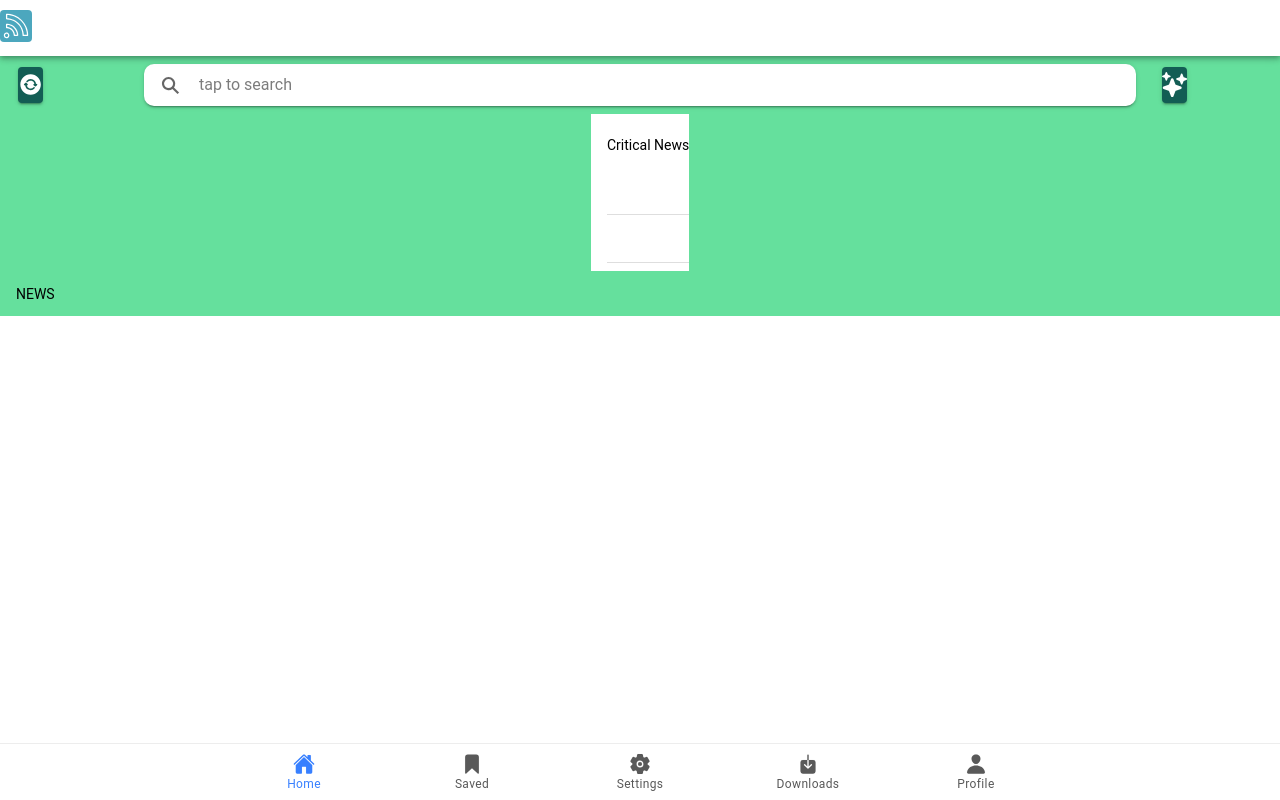
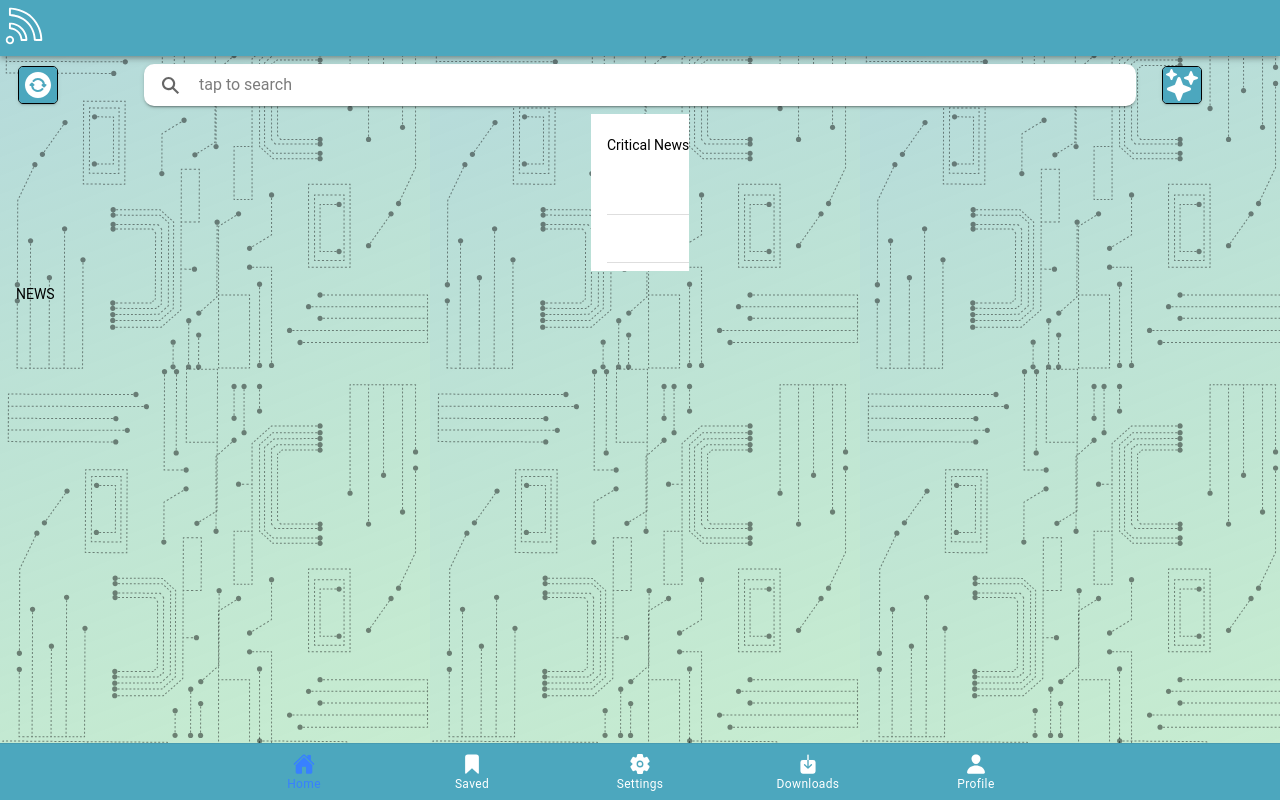
Before and after one commit to Konstantinos-Chatzistavrou/Threat-Watch, a React (Vite) app in the folder ui/: page /home in a window 1280 px wide. Built offline with nearby package versions, Linux system fonts and the light colour scheme.

Commit message:
150: Added matching theme and background circuit overlay

```diff
--- /dev/null
+++ b/ui/src/app/App.css
@@ -0,0 +1,33 @@
+ion-row {
+    display: flex;
+    align-items: center;
+    justify-content: center;
+    height: 100%;
+}
+
+ion-icon.xl {
+    font-size: 3rem;
+}
+
+ion-searchbar.custom {
+    --border-radius: 10px;
+}
+
+ion-content {
+    --background: url('../assets/background.svg');
+}
+
+ion-tab-bar, ion-toolbar {
+    --background: #4CA7BE;
+}
+
+ion-button.custom {
+    --background: #4CA7BE;
+    border: 1px solid black;
+    border-radius: 5px;
+    width: 2.5rem;
+}
+
+ion-tab-button:not(.tab-selected) {
+    color: white;
+}
--- a/ui/src/app/App.tsx
+++ b/ui/src/app/App.tsx
@@ -36,6 +36,7 @@ import "@ionic/react/css/display.css";
 /* Theme variables */
 import "./theme/variables.css";
 import React from "react";
+import "./App.css";
 
 setupIonicReact();
 
--- a/ui/src/app/common/Header/Header.tsx
+++ b/ui/src/app/common/Header/Header.tsx
@@ -1,16 +1,15 @@
 import { IonHeader, IonIcon, IonToolbar } from "@ionic/react";
-import logo from "../../../assets/icons/i9ICnO01.svg";
+import logo from "../../../assets/icons/tw-logo.svg";
 import React from "react";
 
 const Header: React.FC = () => (
   <IonHeader>
     <IonToolbar>
       <IonIcon
+        className="xl"
         aria-hidden="true"
         src={logo}
-        size="large"
         style={{
-          backgroundColor: "#4CA7BE",
           borderRadius: "4px",
         }}
       />
--- a/ui/src/app/pages/home/index.css
+++ /dev/null
@@ -1,15 +0,0 @@
-ion-row {
-    display: flex;
-    background-color: #65E09D;
-    align-items: center;
-    justify-content: center;
-    height: 100%;
-}
-
-ion-searchbar.custom {
-    --border-radius: 10px;
-}
-
-ion-button.custom {
-    --background: #135d54;
-}
--- a/ui/src/app/pages/home/index.tsx
+++ b/ui/src/app/pages/home/index.tsx
@@ -12,7 +12,6 @@ import {
   IonRow,
   IonSearchbar,
 } from "@ionic/react";
-import "./index.css";
 import { sparkles, syncCircle } from "ionicons/icons";
 import React from "react";
 import Header from "../../common/Header/Header";
@@ -36,6 +35,7 @@ const Home: React.FC = () => {
               >
                 <IonIcon
                   slot={"icon-only"}
+                  size="large"
                   aria-hidden={true}
                   icon={syncCircle}
                 />
@@ -58,6 +58,7 @@ const Home: React.FC = () => {
               >
                 <IonIcon
                   slot={"icon-only"}
+                  size="large"
                   aria-hidden={true}
                   icon={sparkles}
                 />
```
Also changed, not shown: ui/src/assets/background.svg (added), ui/src/assets/icons/tw-logo.svg.
